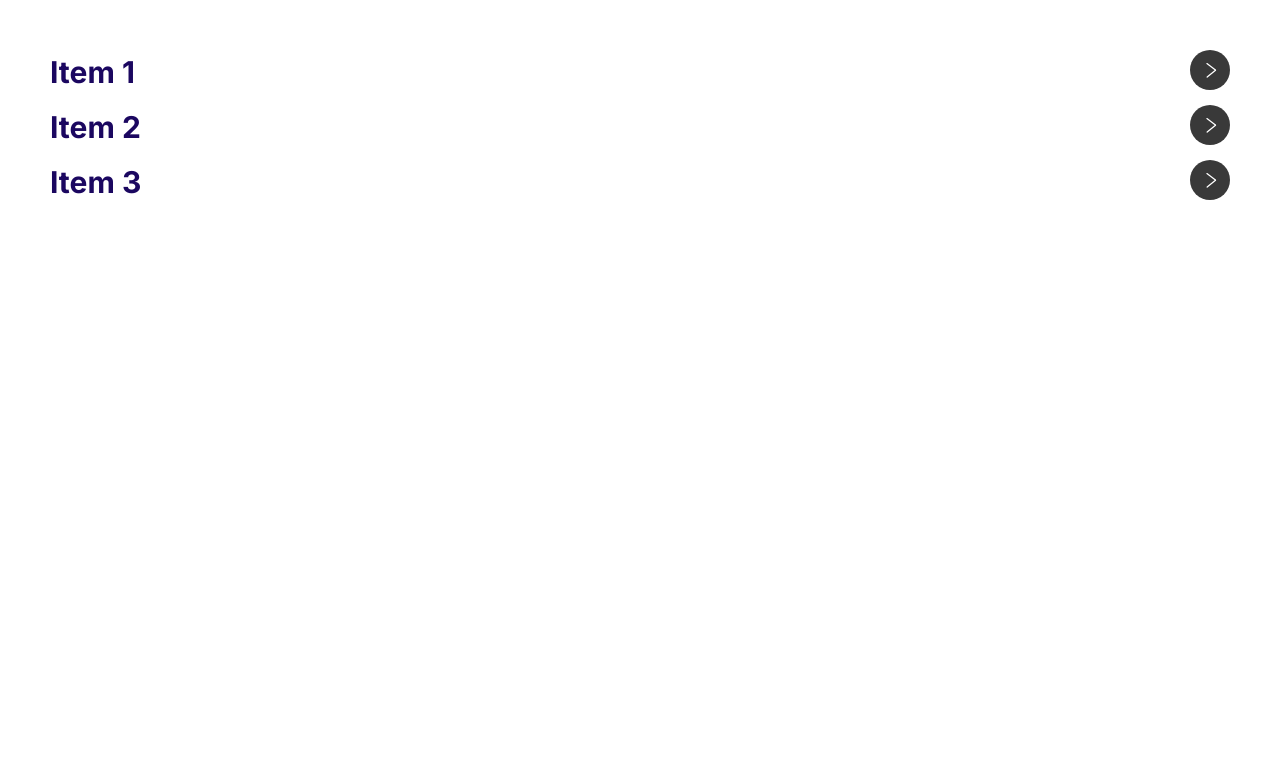
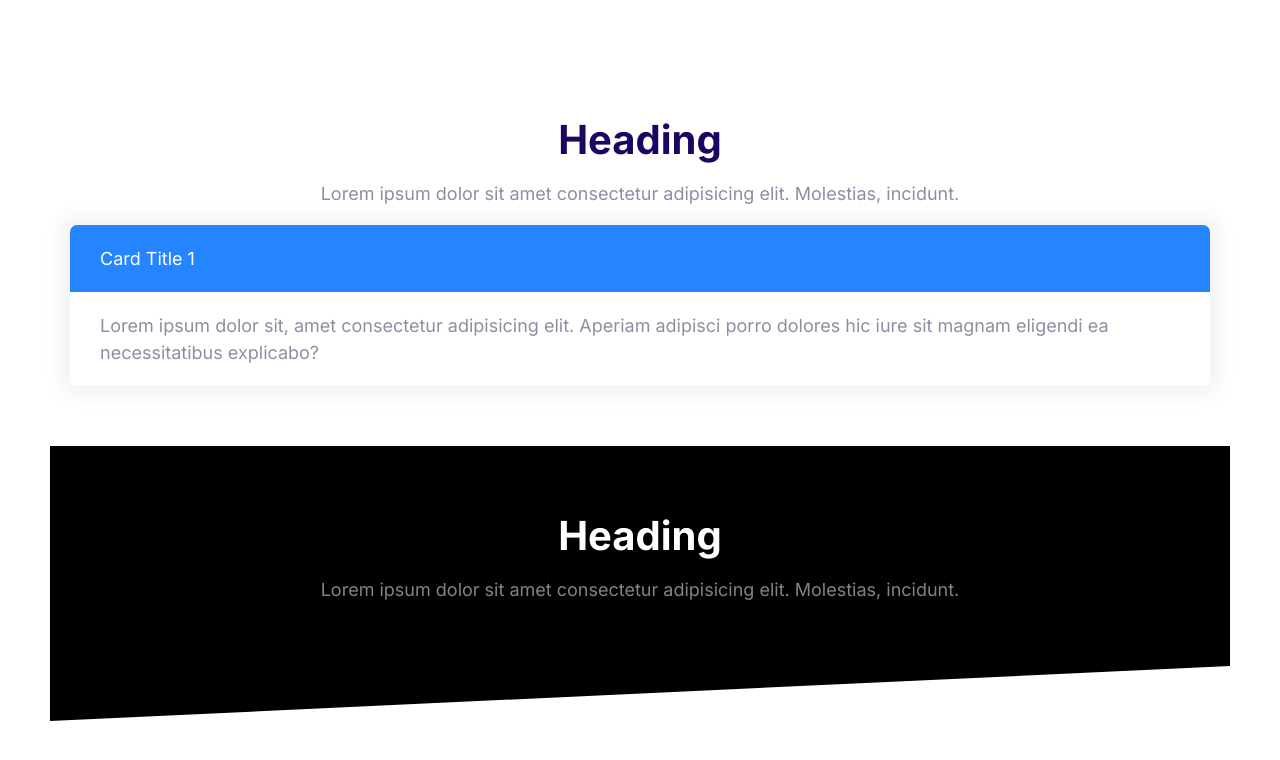
Before and after one commit to ms88941/moshify, a plain HTML site: page index.html in a window 1280 px wide. Drawn offline with Linux system fonts and the light colour scheme.

Commit message:
Build the block component

```diff
--- a/css/styles.css
+++ b/css/styles.css
@@ -19,6 +19,11 @@
 
 /* Tablets+ - 768px */
 /* Laptops+ - 1024px */
+
+.container {
+  margin: 0 auto;
+  max-width: 1140px;
+}
 
 /* Typography */
 
@@ -579,3 +584,36 @@ a {
   max-height: 100vh;
   opacity: 1;
 }
+
+/* Blocks */
+.block {
+  --padding--vertical: 6rem;
+  padding: var(--padding--vertical) 2rem;
+}
+
+.block__header {
+  text-align: center;
+}
+
+.block__heading {
+  margin-top: 0;
+}
+
+.block--dark {
+  background: #000;
+  color: #7b858b;
+}
+
+.block--dark .block__heading {
+  color: #fff;
+}
+
+.block--skewed-right {
+  clip-path: polygon(0% 0%, 100% 0%, 100% 100%, 0% 80%);
+  padding-bottom: calc(var(--padding--vertical) + 4rem);
+}
+
+.block--skewed-left {
+  clip-path: polygon(0% 0%, 100% 0%, 100% 80%, 0% 100%);
+  padding-bottom: calc(var(--padding--vertical) + 4rem);
+}
--- a/index.html
+++ b/index.html
@@ -14,45 +14,36 @@
     <link rel="stylesheet" href="css/styles.css" />
   </head>
   <body style="padding: 5rem">
-    <div class="collapsible">
-      <header class="collapsible__header">
-        <h2 class="collapsible__heading">Item 1</h2>
-        <img
-          class="icon icon--white collapsible__chevron"
-          src="images/chevron.svg"
-        />
-      </header>
-      <div class="collapsible__content">
-        Lorem ipsum dolor sit, amet consectetur adipisicing elit. Fuga,
-        exercitationem.
+    <section class="block">
+      <div class="container">
+        <header class="block__header">
+          <h2 class="block__heading">Heading</h2>
+          <p>
+            Lorem ipsum dolor sit amet consectetur adipisicing elit. Molestias,
+            incidunt.
+          </p>
+        </header>
+        <div class="card card--primary">
+          <header class="card__header">Card Title 1</header>
+          <div class="card__body">
+            Lorem ipsum dolor sit, amet consectetur adipisicing elit. Aperiam
+            adipisci porro dolores hic iure sit magnam eligendi ea
+            necessitatibus explicabo?
+          </div>
+        </div>
       </div>
-    </div>
-    <div class="collapsible">
-      <header class="collapsible__header">
-        <h2 class="collapsible__heading">Item 2</h2>
-        <img
-          class="icon icon--white collapsible__chevron"
-          src="images/chevron.svg"
-        />
-      </header>
-      <div class="collapsible__content">
-        Lorem ipsum dolor sit, amet consectetur adipisicing elit. Fuga,
-        exercitationem.
+    </section>
+    <section class="block block--dark block--skewed-left">
+      <div class="container">
+        <header class="block__header">
+          <h2 class="block__heading">Heading</h2>
+          <p>
+            Lorem ipsum dolor sit amet consectetur adipisicing elit. Molestias,
+            incidunt.
+          </p>
+        </header>
       </div>
-    </div>
-    <div class="collapsible">
-      <header class="collapsible__header">
-        <h2 class="collapsible__heading">Item 3</h2>
-        <img
-          class="icon icon--white collapsible__chevron"
-          src="images/chevron.svg"
-        />
-      </header>
-      <div class="collapsible__content">
-        Lorem ipsum dolor sit, amet consectetur adipisicing elit. Fuga,
-        exercitationem.
-      </div>
-    </div>
+    </section>
     <script src="js/main.js"></script>
   </body>
 </html>
```
Also changed, not shown: components/blocks.html (added, +30 -0 lines).
